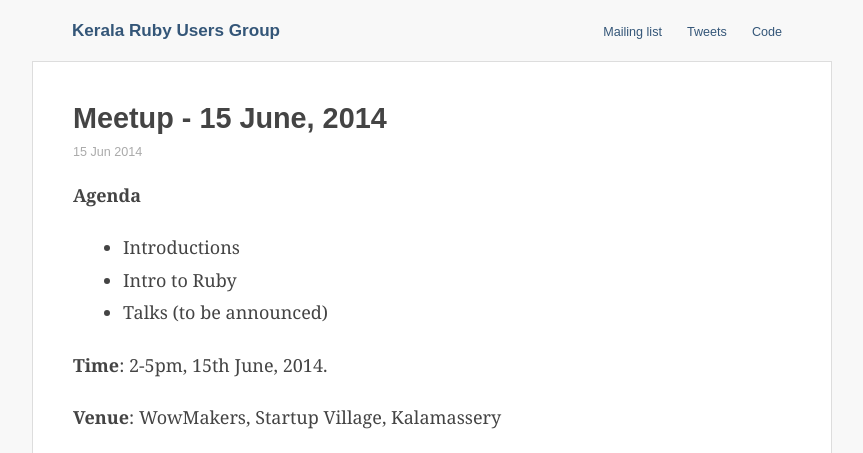
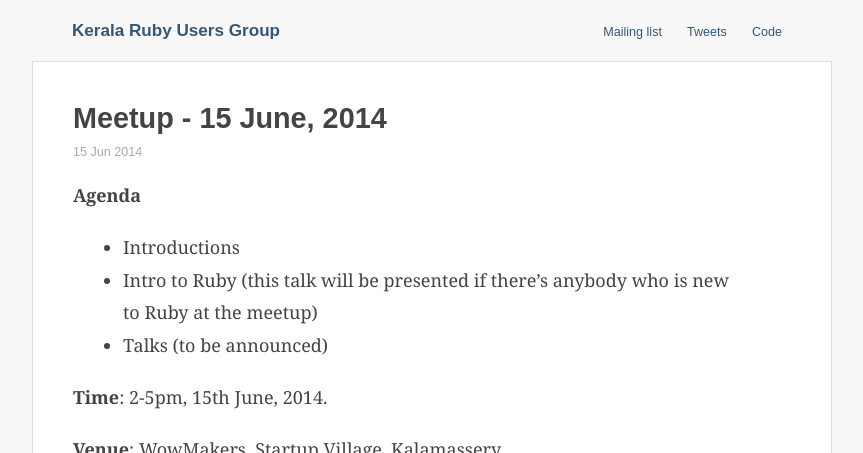
Before and after one commit to krug/krug.github.io, a Jekyll site: the page built from _posts/2014-06-15-jun-2014-meetup.md, in a window 1280 px wide. Shown: the top 453 px of the page, without its empty margins (208-1071 px from the left). Built offline with Jekyll 4.4.1, drawn with Linux system fonts in a browser that asks for light colours; grey boxes are pictures that could not be loaded.

Commit message:
Update 2014-06-15-jun-2014-meetup.md

```diff
--- a/_posts/2014-06-15-jun-2014-meetup.md
+++ b/_posts/2014-06-15-jun-2014-meetup.md
@@ -8,7 +8,7 @@ categories: meetups
 # Agenda
 
 * Introductions
-* Intro to Ruby
+* Intro to Ruby (this talk will be presented if there's anybody who is new to Ruby at the meetup)
 * Talks (to be announced)
 
 **Time**: 2-5pm, 15th June, 2014.
```
